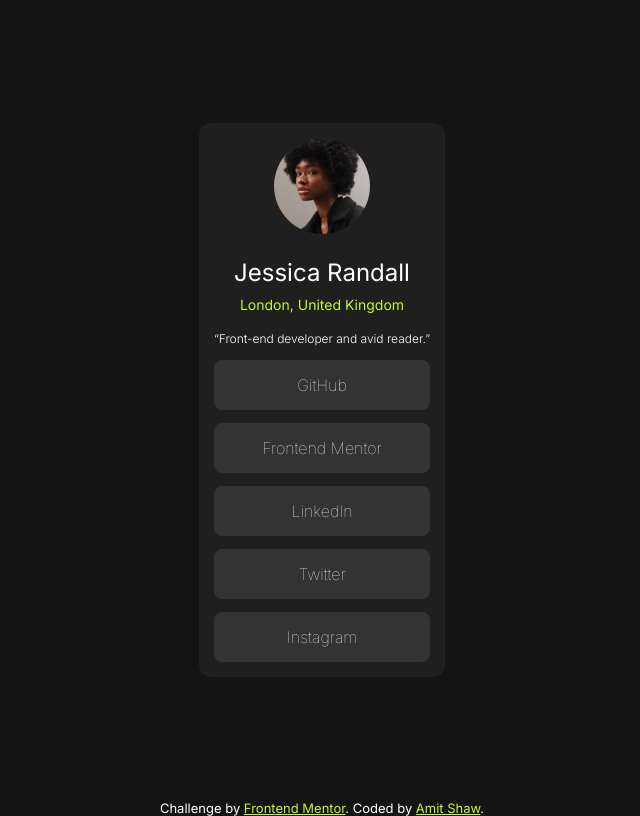
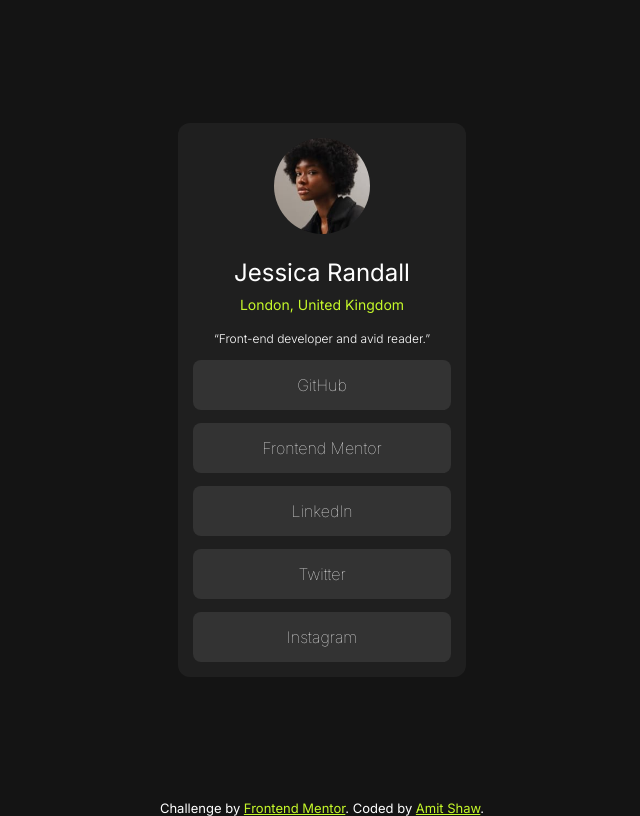
Before and after one commit to iamitshaw-1998/fem-social-links, a website built with Vite: page index.html in a window 1280 px wide. Shown: the whole page, without its empty margins (318-958 px from the left). Built offline with nearby package versions, Linux system fonts and the light colour scheme.

Commit message:
Initial commit

```diff
--- a/src/style.css
+++ b/src/style.css
@@ -1,5 +1,4 @@
 @import url("https://fonts.googleapis.com/css2?family=Inter:opsz,wght@14..32,100..900&display=swap");
-
 :root {
     --color-green-600: hsl(75, 94%, 57%);
     --color-white-100: hsl(0, 0%, 100%);
@@ -7,7 +6,6 @@
     --color-grey-800: hsl(0, 0%, 12%);
     --color-grey-900: hsl(0, 0%, 8%);
 }
-
 /* *::selection {
   background-color: var(--color-green-600);
   color: var(--color-grey-900);
@@ -30,7 +28,16 @@ main {
     border-radius: 0.75rem;
     text-align: center;
 }
-
+@media screen and (18rem <= width <= 20rem) {
+    .social-container {
+        min-width: min(80%, 18rem);
+    }
+}
+@media screen and (width > 20rem) {
+    .social-container {
+        width: 18rem;
+    }
+}
 .avatar__image {
     max-width: 6rem;
     border-radius: 50%;
@@ -55,6 +62,7 @@ main {
 .social-link-wrapper {
     list-style-type: none;
     padding: 0;
+    max-width: min(100%, 20rem);
 }
 .social-link {
     background-color: var(--color-grey-700);
```
